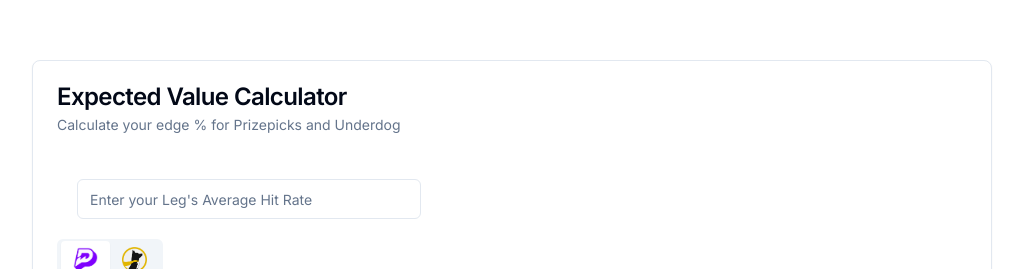
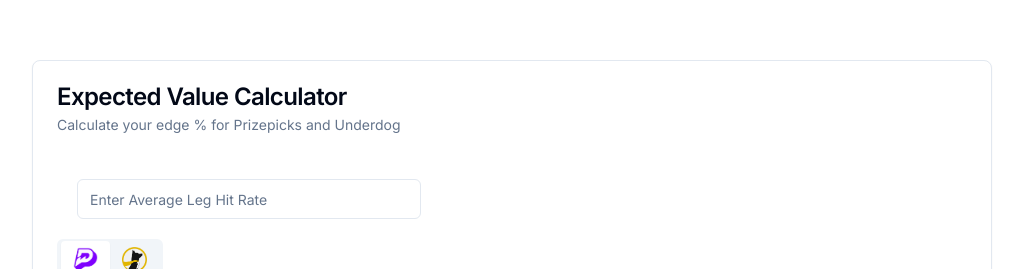
Before and after one commit to zx-xch/evcalculator, a Next.js app: page / in a window 1280 px wide. Shown: the part 154-423 px from the top of the page, without its empty margins (128-1151 px from the left). Built offline with nearby package versions, Linux system fonts and the light colour scheme.

Commit message:
change  placeholders

```diff
--- a/app/page.js
+++ b/app/page.js
@@ -28,7 +28,7 @@ function calcFunc(event) {
   <CardContent>
 
   <form onSubmit={calcFunc()} className="flex w-full max-w-sm items-center space-x-2 p-5">
-      <Input id="ahrValue" type="number" onChange={event => setAHR(event.target.value)} placeholder="Enter your Leg's Average Hit Rate" />
+      <Input id="ahrValue" type="number" onChange={event => setAHR(event.target.value)} placeholder="Enter Average Leg Hit Rate" />
       </form>
 
       <Tabs defaultValue="prizePicks" className="justify-center items-center ">
```
